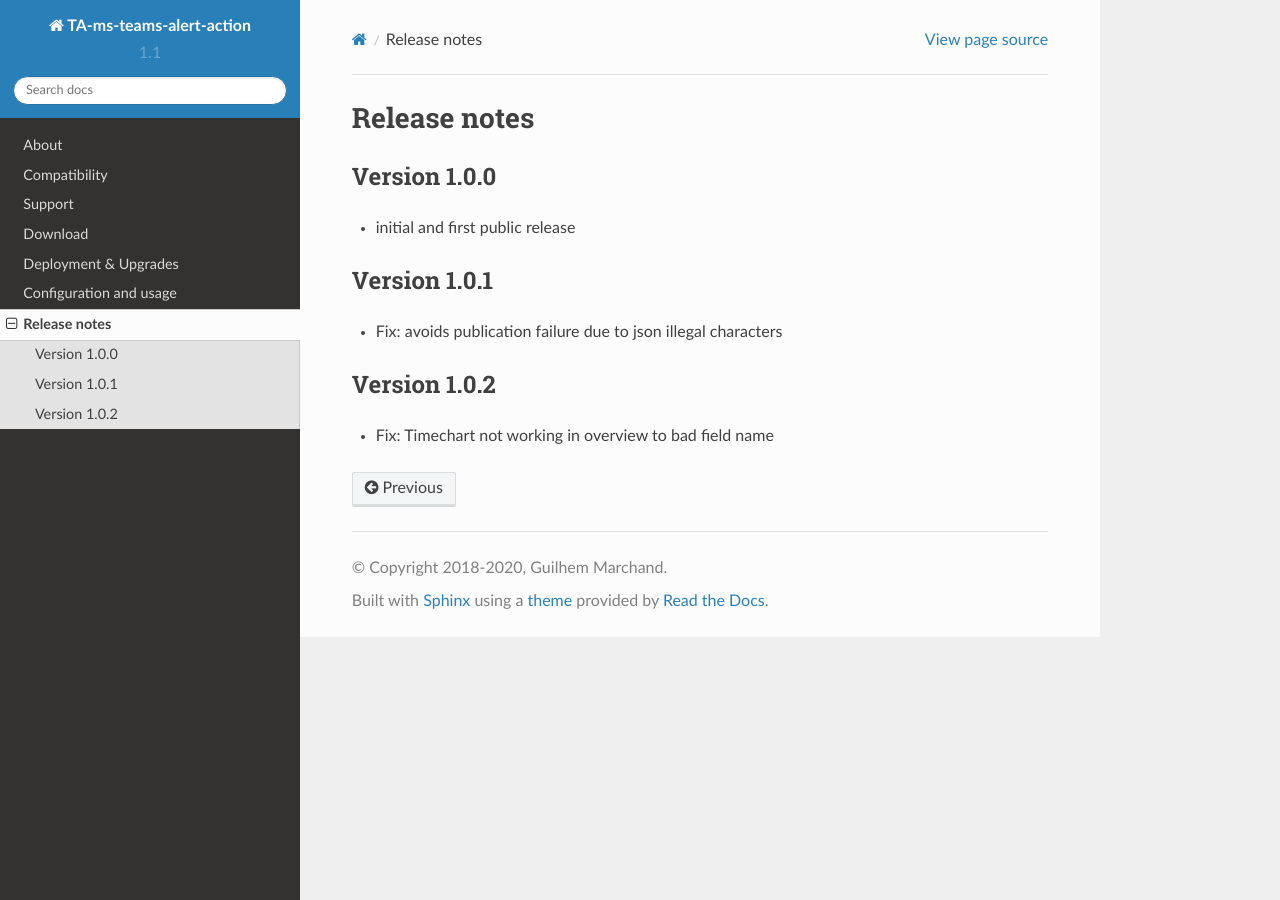
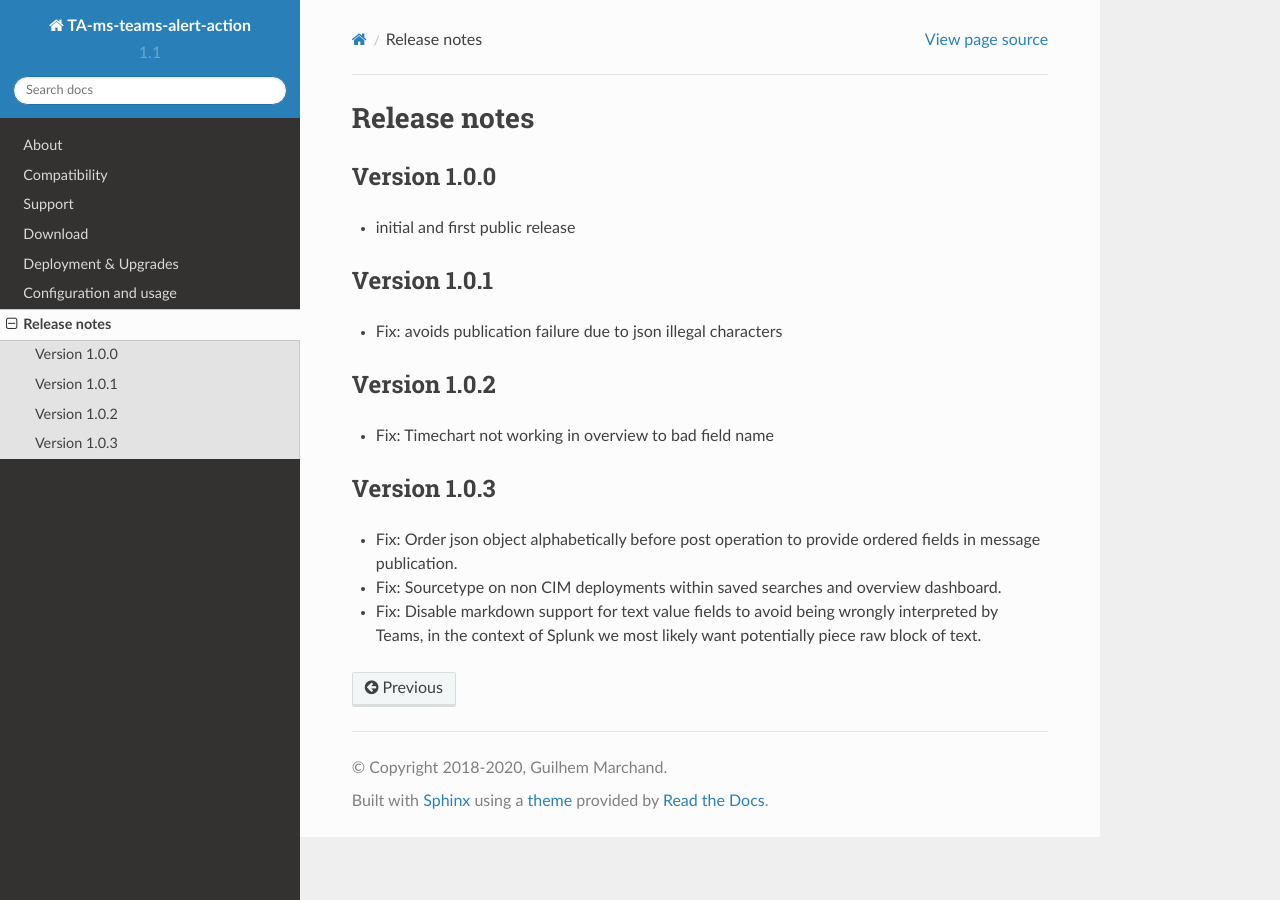
Before and after one commit to guilhemmarchand/TA-ms-teams-alert-action, a Sphinx documentation site: the page built from docs/releasenotes.rst, in a window 1280 px wide. Built offline with Sphinx 7.4.7 and the Read the Docs theme 2.0.0, drawn with Linux system fonts in a browser that asks for light colours.

Commit message:
Version 1.0.3
- Fix: Order json object alphabetically before post operation to provide ordered fields in message publication.
- Fix: Sourcetype on non CIM deployments within saved searches and overview dashboard.
- Fix: Disable markdown support for text value fields to avoid being wrongly interpreted by Teams, in the context of Splunk we most likely want potentially piece raw block of text.

```diff
--- a/docs/releasenotes.rst
+++ b/docs/releasenotes.rst
@@ -15,3 +15,10 @@ Version 1.0.2
 =============
 
 - Fix: Timechart not working in overview to bad field name
+
+Version 1.0.3
+=============
+
+- Fix: Order json object alphabetically before post operation to provide ordered fields in message publication.
+- Fix: Sourcetype on non CIM deployments within saved searches and overview dashboard.
+- Fix: Disable markdown support for text value fields to avoid being wrongly interpreted by Teams, in the context of Splunk we most likely want potentially piece raw block of text.
```
Also changed, not shown: 6 other files.
